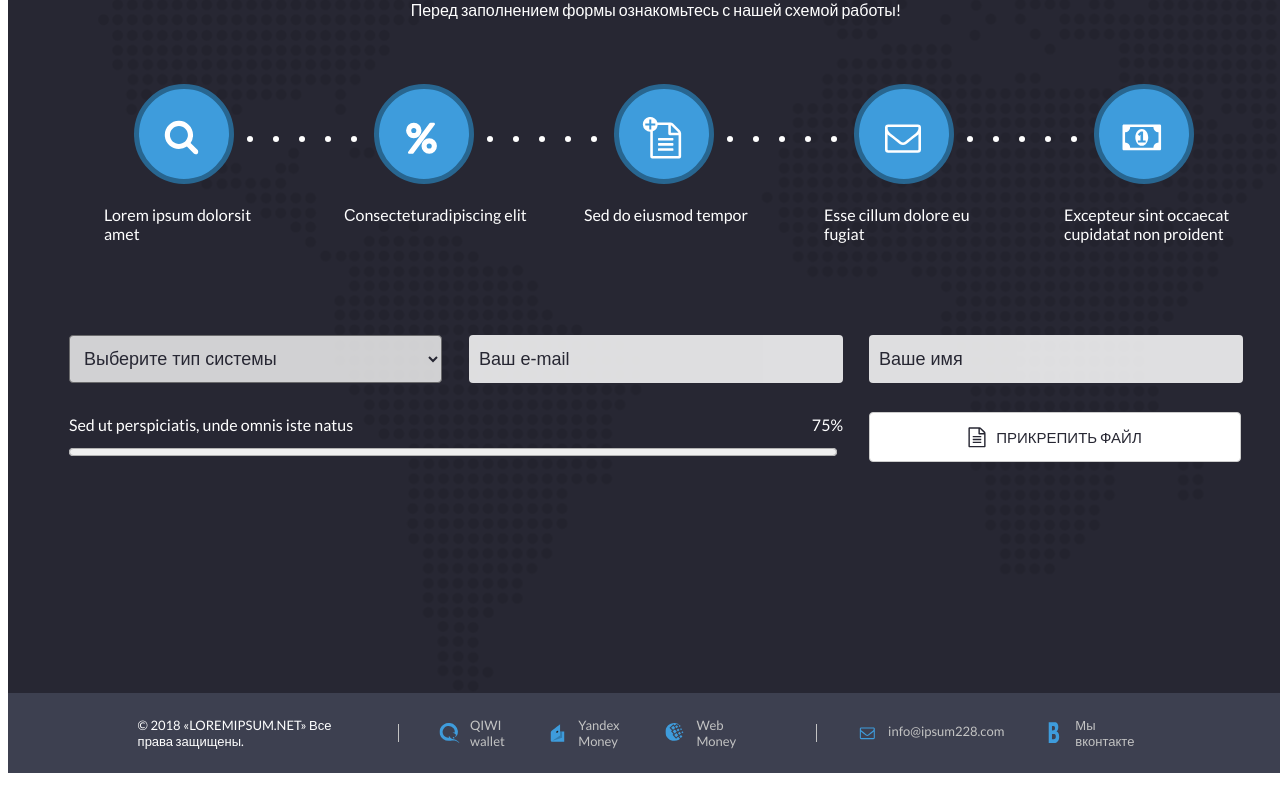
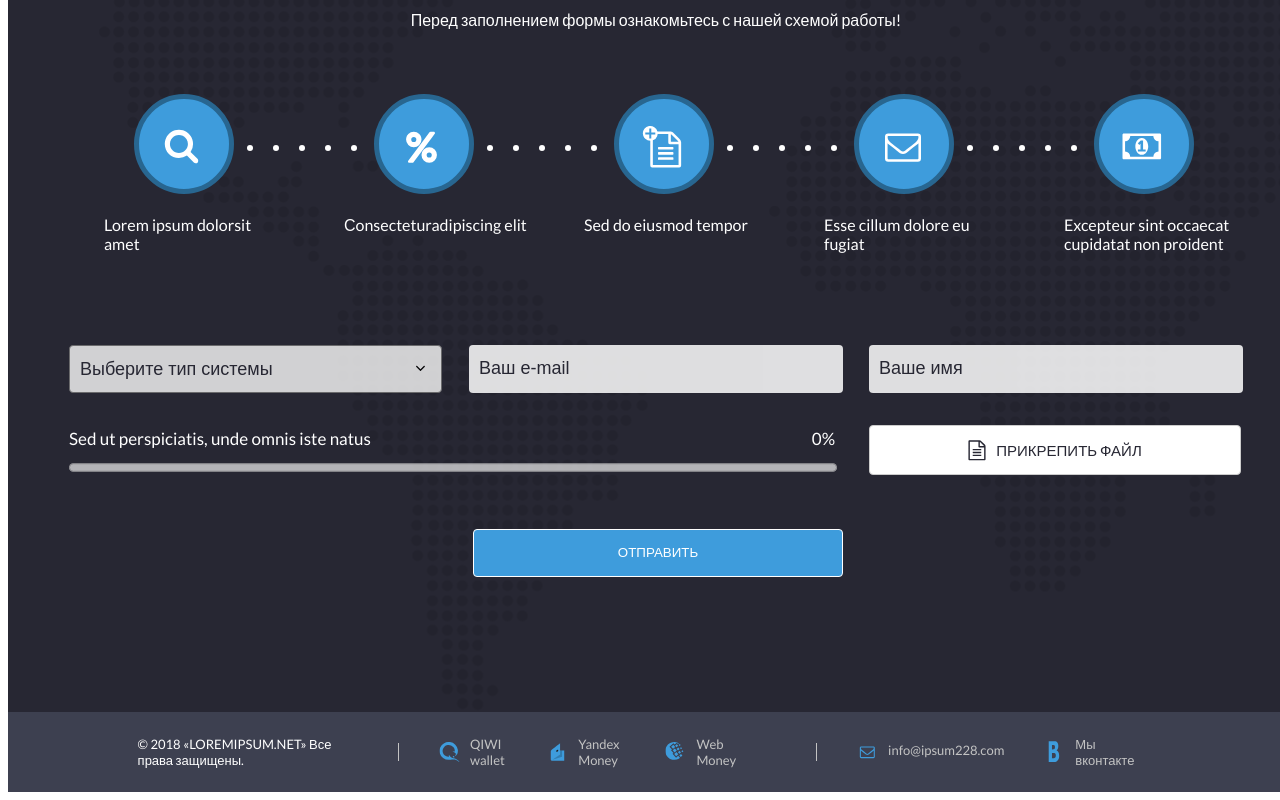
Before and after one commit to skorokhodtatiana/clerkgroup_test_task, a React (Vite) app in the folder test_task/: page / in a window 1280 px wide. Shown: the part 1134-1934 px from the top of the page. Built offline with nearby package versions, Linux system fonts and the light colour scheme; a web font is replaced by a local one.

Commit message:
added progress bar og input type file

```diff
--- a/test_task/src/components/form/Form.jsx
+++ b/test_task/src/components/form/Form.jsx
@@ -1,14 +1,36 @@
-import { useState } from 'react';
+import { useState, useRef } from 'react';
 import Input from '../input/Input';
 import Button from '../button/button';
-import upload from '../../assets/images/processing/upload.svg';
+import upload from '@/assets/images/processing/upload.svg';
 import './Form.scss';
 
 const Form = () => {
-	//const [systemValue, setSystemValue] = useState('');
+	const [systemValue, setSystemValue] = useState('Выберите тип системы');
 	const [emailValue, setEmailValue] = useState('');
 	const [nameValue, setNameValue] = useState('');
+	const [percentValue, setPercent] = useState(0);
 	const [fileValue, setFileValue] = useState('');
+
+	const uploadRef = useRef();
+	const statusRef = useRef();
+	const progressRef = useRef();
+
+	const UploadFile = () => {
+		setFileValue(fileValue);
+		var formData = new FormData();
+		formData.append("file", fileValue);
+		var xhr = new XMLHttpRequest();
+		xhr.upload.addEventListener("progress", ProgressHandler, false);
+		xhr.open("POST", "some path");
+		xhr.send(formData);
+	};
+
+	const ProgressHandler = (e) => {
+		var percent = (e.loaded / e.total) * 100;
+		statusRef.current.innerHTML = Math.round(percent) + "% uploaded...";
+		setPercent(percent)
+		progressRef.current.value = Math.round(percent);
+	};
 
 	const arrItemForSelect = [
 		'Sed ut perspiciatis',
@@ -21,10 +43,10 @@ const Form = () => {
 	return (
 		<>
 			<form className="form" method="post" encType="multipart/form-data">
-				<select name="typeSystem" className="form__select">
-					<option key="" value="Выберите тип системы" selected disabled>Выберите тип системы</option>
+				<select name="typeSystem" className="form__select" onChange={(e) => setSystemValue(e.target.value)} value={systemValue}>
+					<option key="" value="Выберите тип системы" disabled>Выберите тип системы</option>
 					{arrItemForSelect.map((item, index) => (
-						<option key={ index } value={item}>{ item }</option>
+						<option key={ index } name={item}>{ item }</option>
 					))}
 					<option></option>
 				</select>
@@ -33,15 +55,15 @@ const Form = () => {
 				<div className="form__progress-block">
 					<div className="form__progress-text">
 						<span>Sed ut perspiciatis, unde omnis iste natus</span>
-						<span>75%</span>
+						<span className="form__progress-percent" ref={statusRef}>{percentValue + "%"}</span>
 					</div>
-					<progress className="form__progress" id="progressBar" value="0" max="100"></progress>
+					<progress className="form__progress " ref={progressRef} id="progressBar" value="0" max="100"></progress>
 				</div>
 				<label className="form__label-upload-file" htmlFor="file-upload">
 					<img className="form__label-img" src={upload} alt="upload"></img>
 					<span className="form__label-text">ПРИКРЕПИТЬ ФАЙЛ</span>
 				</label>
-				<Input inputClass="form__upload-file" id="file-upload" name="file-upload" type="file" accept=".pdf" placeholder="Прикрепить файл" value={fileValue} onChange={(e) => setFileValue(e.target.value)}></Input>
+				<Input inputClass="form__upload-file" ref={uploadRef} id="file-upload" name="file-upload" type="file" placeholder="Прикрепить файл" value={fileValue} onChange={UploadFile}></Input>
 				<Button type="submit" className={'processing__button'} children={'ОТПРАВИТЬ'}></Button>
 			</form>
 		</>
--- a/test_task/src/components/form/Form.scss
+++ b/test_task/src/components/form/Form.scss
@@ -1,6 +1,7 @@
 $color-placeholder: #272733;
 
 .form {
+	position: relative;
 	display: grid;
 	grid-template-columns: repeat(3, 1fr);
 	grid-template-rows: repeat(3, 1fr);
@@ -14,11 +15,17 @@ $color-placeholder: #272733;
 		font-size: 18px;
 		opacity: 85%;
 		color: $color-placeholder;
+		cursor: pointer;
+		appearance: none;
+		background-image: url('../../assets/images/selectionIcon.svg');
+		background-repeat: no-repeat;
+		background-position: right 3% bottom 50%;
 	}
 
 	&__progress-block {
 		grid-column: span 2;
 		align-self: self-end;
+		font-size: 17px;
 		line-height: 1.6;
 	}
 
@@ -28,8 +35,13 @@ $color-placeholder: #272733;
 		color: white;
 	}
 
+	&__progress-percent {
+		margin-right: 8px;
+	}
+
 	&__progress {
 		width: 48rem;
+		opacity: 70%;
 	}
 
 	&__upload-file {
@@ -56,4 +68,9 @@ $color-placeholder: #272733;
 	&__label-text {
 		color: $color-placeholder;
 	}
+
+	&__info-text {
+		color: white;
+		font-size: 15px;
+	}
 }
```
